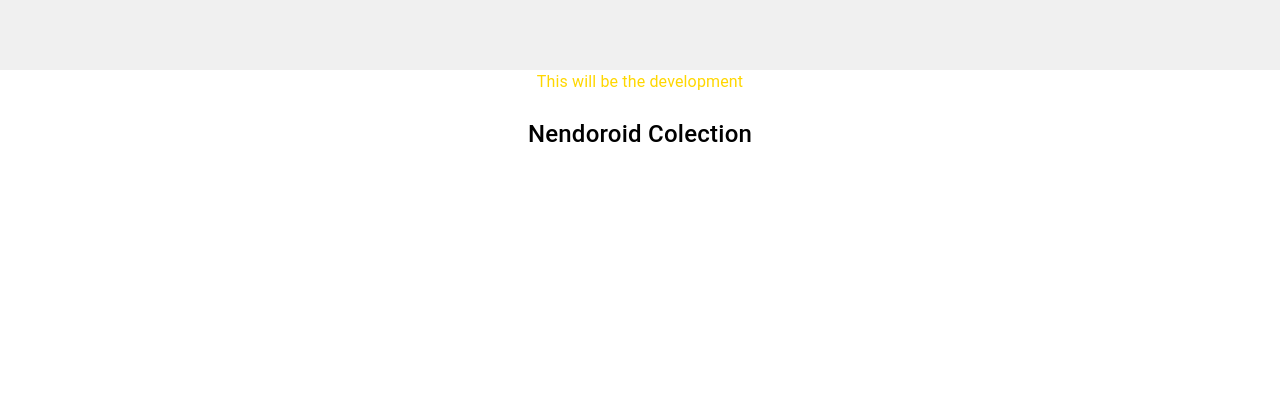
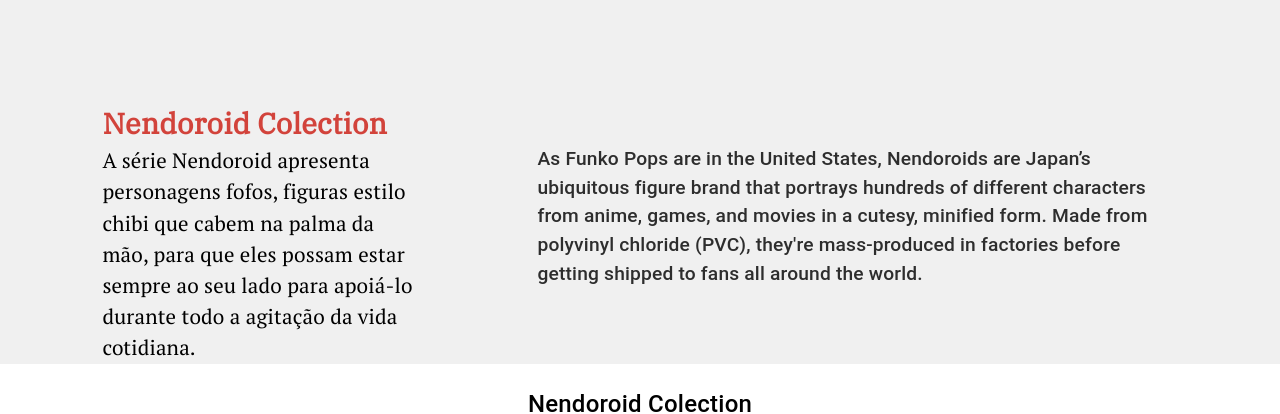
Before and after one commit to otavioaraujo08/nendoroid-colection, a React (Create React App) app: page / in a window 1280 px wide. Shown: the part 810-1224 px from the top of the page. Before the commit the page ends 984 px from the top, so only its background shows below. Built offline with nearby package versions, Linux system fonts and the light colour scheme.

Commit message:
temp: update development page

```diff
--- a/src/pages/Home/Development/Index.tsx
+++ b/src/pages/Home/Development/Index.tsx
@@ -5,10 +5,25 @@
   const classes = useStyles();
 
   return (
-    <Box>
-      <Typography className={classes.development}>
-        This will be the development
-      </Typography>
+    <Box className={classes.development}>
+      <Box className={classes.developmentText}>
+        <Typography className={classes.title}>Nendoroid Colection</Typography>
+        <Typography className={classes.subTitle}>
+          A série Nendoroid apresenta personagens fofos, figuras estilo chibi
+          que cabem na palma da mão, para que eles possam estar sempre ao seu
+          lado para apoiá-lo durante todo a agitação da vida cotidiana.
+        </Typography>
+      </Box>
+
+      <Box>
+        <Typography className={classes.opnions}>
+          As Funko Pops are in the United States, Nendoroids are Japan’s
+          ubiquitous figure brand that portrays hundreds of different characters
+          from anime, games, and movies in a cutesy, minified form. Made from
+          polyvinyl chloride (PVC), they're mass-produced in factories before
+          getting shipped to fans all around the world.
+        </Typography>
+      </Box>
     </Box>
   );
 };
--- a/src/pages/Home/Development/styles.ts
+++ b/src/pages/Home/Development/styles.ts
@@ -2,10 +2,38 @@
 
 export const useStyles = makeStyles((theme) => ({
   development: {
-    textAlign: "center",
-    color: "gold",
-    [theme.breakpoints.down("sm")]: {
+    display: "flex",
+    alignItems: "center",
+    justifyContent: "space-evenly",
+    padding: "0 8%",
+    backgroundColor: "#F0F0F0",
+  },
+  developmentText: {
+    marginTop: "2rem",
+  },
+  title: {
+    fontFamily: "IBM Plex Serif, serif",
+    fontSize: "1.8rem",
+    fontWeight: 600,
+    color: "#D2433B",
+    [theme.breakpoints.between(0, 750)]: {
       fontSize: "1.5rem",
     },
   },
+  subTitle: {
+    width: "72%",
+    fontFamily: "PT Serif, serif",
+    fontSize: "1.3rem",
+    fontWeight: 400,
+    color: "#000000",
+    [theme.breakpoints.between(0, 750)]: {
+      fontSize: "1.3rem",
+    },
+  },
+  opnions: {
+    fontFamily: "Roboto",
+    fontSize: "1.2rem",
+    fontWeight: 500,
+    color: "#000000cf",
+  },
 }));
```
